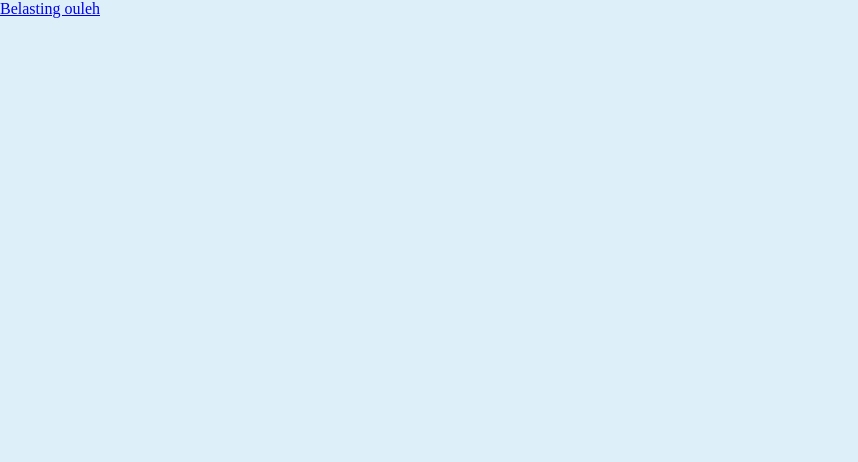
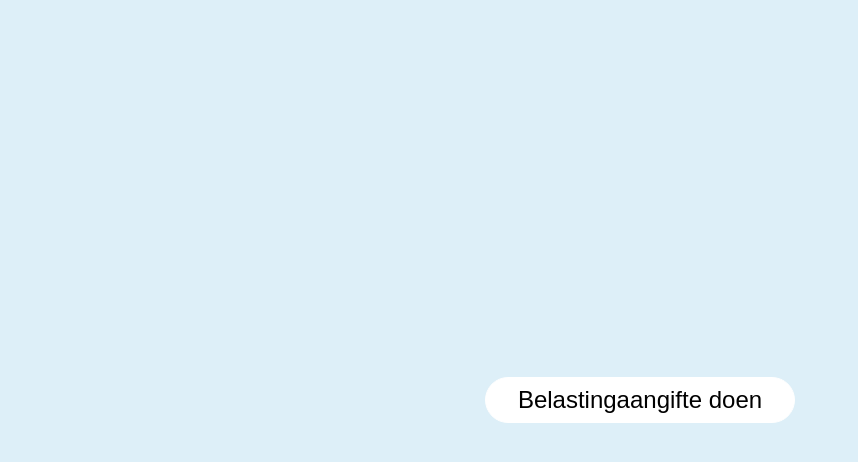
Before and after one commit to TristanBrattinga/browser-tech, a plain HTML site: page index.html in a window 1280 px wide. Shown: the whole page, without its empty margins (0-858 px from the left). Drawn offline with Linux system fonts and the light colour scheme.

Commit message:
not done

```diff
--- a/index.html
+++ b/index.html
@@ -13,7 +13,7 @@
 
 </header>
 <main>
-    <a href="./pages/step1.html">Belasting ouleh</a>
+    <a href="./pages/step1.html">Belastingaangifte doen</a>
 
 </main>
 <footer>
--- a/styles/style.css
+++ b/styles/style.css
@@ -10,7 +10,28 @@ body {
 }
 
 main {
-    height: 100%;
+    height: 100vh;
+    display: flex;
+    justify-content: center;
+    align-items: center;
+}
+
+a {
+    text-decoration: none;
+    font-family: "Helvetica Now Display", sans-serif;
+    border: 1px solid white;
+    background-color: white;
+    padding: 8px 32px;
+    color: black;
+    font-size: 1.5rem;
+    border-radius: 50px;
+    transition: .3s ease-in-out;
+}
+
+a:hover {
+    background-color: #154273;
+    border-color: #154273;
+    color: white;
 }
 
 form {
```
